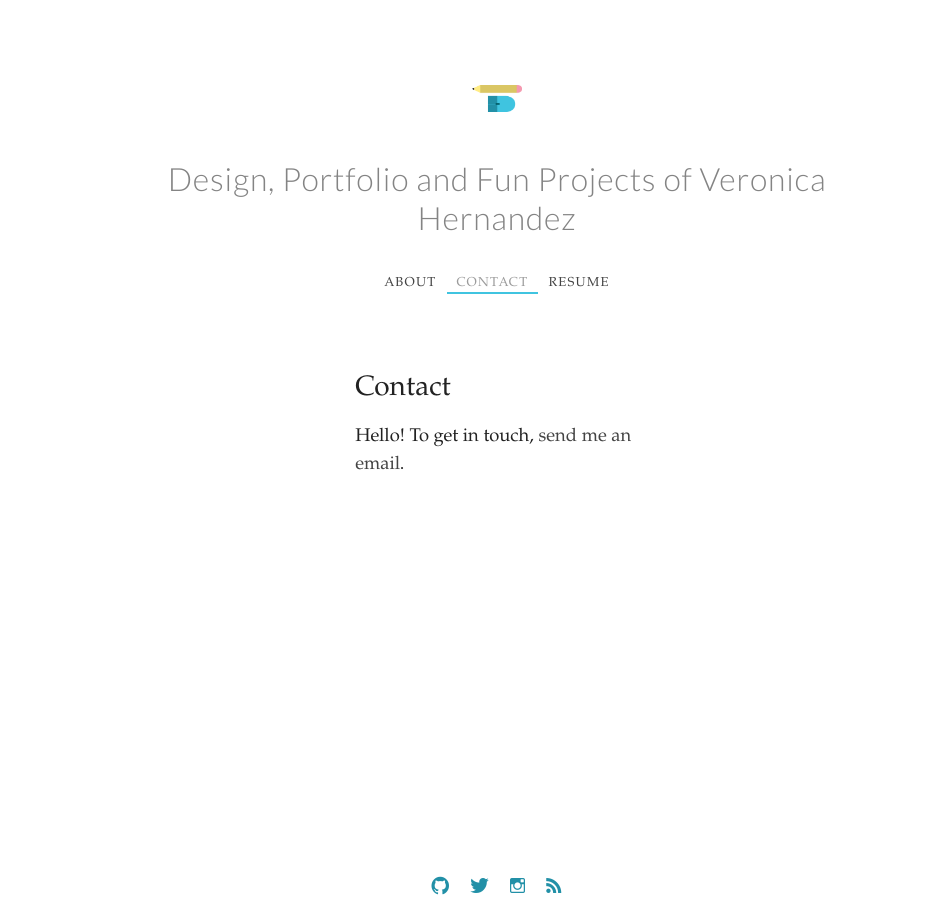
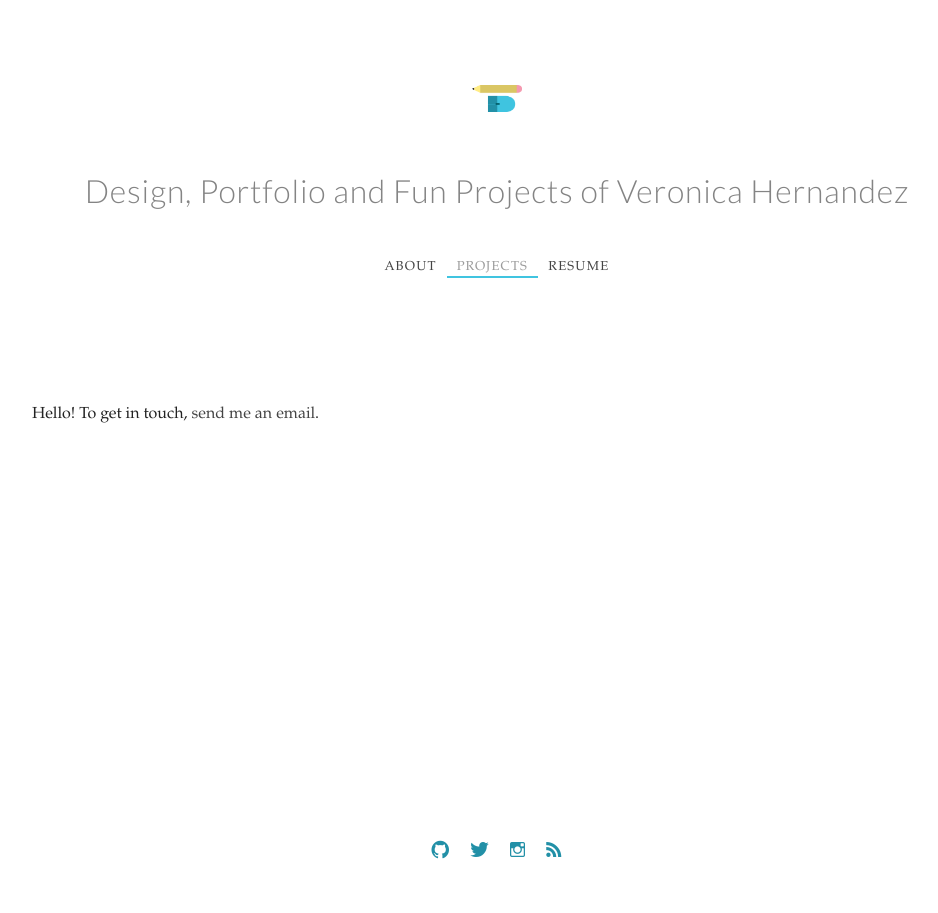
Before and after one commit to vlhernandez/vlhernandez, a Jekyll site: the page built from projects.md, in a window 1280 px wide. Shown: the whole page, without its empty margins (143-1081 px from the left). Built offline with Jekyll 4.4.1, drawn with Linux system fonts in a browser that asks for light colours; some web fonts are replaced.

Commit message:
breaking and fixing, breaking and fixing

```diff
--- a/_layouts/page.html
+++ b/_layouts/page.html
@@ -1,14 +1,22 @@
 ---
 layout: default
 ---
-<article class="post">
+<article class="page">
 
-  <header class="post-header">
+  <!-- <header class="post-header">
     <h2 class="post-title">{{ page.title }}</h2>
-  </header>
+  </header> -->
 
-  <div class="post-content">
-    {{ content }}
+  <div class="flexbox">
+    {% if page.image %}
+      <div class="page-image col">
+        <img class="post-image" src="/img/{{ page.image }}"> <!-- display page specific image -->
+      </div>
+    {% endif %}
+    <div class="page-content col">
+      {{ content }}
+    </div>
   </div>
 
+
 </article>
--- a/_layouts/post.html
+++ b/_layouts/post.html
@@ -5,7 +5,8 @@
 
   <header class="post-header">
     <h2 class="post-title" itemprop="name headline">{{ page.title }}</h2>
-    <p class="post-meta"><time datetime="{{ page.date | date_to_xmlschema }}" itemprop="datePublished">{{ page.date | date: "%b %-d, %Y" }}</time>{% if page.author %} •
+
+    <p class="post-meta"><time datetime="{{ page.date | date_to_xmlschema }}" itemprop="datePublished">{{ page.date | date: "%B %-d, %Y" }}</time>{% if page.author %} •
       <span itemprop="author" itemscope itemtype="http://schema.org/Person">
         <span itemprop="name">{{ page.author }}
         </span>
--- a/css/my_main.css
+++ b/css/my_main.css
@@ -10,7 +10,7 @@
 }
 
 h2 {
-  font-size: 1.75em; /* 28px */
+  font-size: 1.5em; /* 28px */
   margin: 0;
 }
 
@@ -43,17 +43,24 @@
 .wrapper {
   max-width: 940px;
   margin: 0 auto;
-  padding: 0 7%;
+  padding: 0 5%;
 }
 
+.page-content {
+  flex: 1;
+}
 
+img {
+  max-width: 100%;
+}
 
 /**********************************
   HEADER
 **********************************/
 header,
 .page-content {
-  margin: 5% auto 0;
+  margin-top: 5%;
+  margin-bottom: 0;
 }
 
 .logo {
@@ -113,10 +120,6 @@
 /**********************************
   PAGE
 **********************************/
-/*.page-content {
-  margin: 7% auto;
-}*/
-
 .pagination {
   text-align: center;
   margin: 10% auto;
@@ -168,10 +171,27 @@
 
 .site {
   display: flex;
-  min-height: 100vh;
+  min-height: 96vh;
   flex-direction: column;
 }
 
-.page-content {
+
+/**********************************
+  Flexbox
+**********************************/
+.flexbox {
+  display: -webkit-flex;
+  display: -ms-flexbox;
+  display: flex;
+  overflow: hidden;
+}
+.flexbox .col {
   flex: 1;
+  align-self: flex-end;
 }
+
+
+.col {
+  margin: 0 5px;
+  padding: 5% 0;
+}
--- a/index.html
+++ b/index.html
@@ -13,8 +13,7 @@
           <a class="post-link" href="{{ post.url | prepend: site.baseurl }}">{{ post.title }}</a>
         </h2>
 
-        <span class="post-meta">Published </span>
-        <span class="post-meta">{{ post.date | date: "%b %-d, %Y" }}</span>
+        <span class="post-meta">{{ post.date | date: "%B %-d, %Y" }}</span>
 
         <span class="post-excerpt">{{ post.excerpt }}</span>
 
--- a/contact.md
+++ b/projects.md
@@ -1,6 +1,6 @@
 ---
-title: Contact
-permalink: /contact/
+title: Projects
+permalink: /projects/
 ---
 
 Hello! To get in touch, [send me an email](mailto:{{site.email}}).
```
